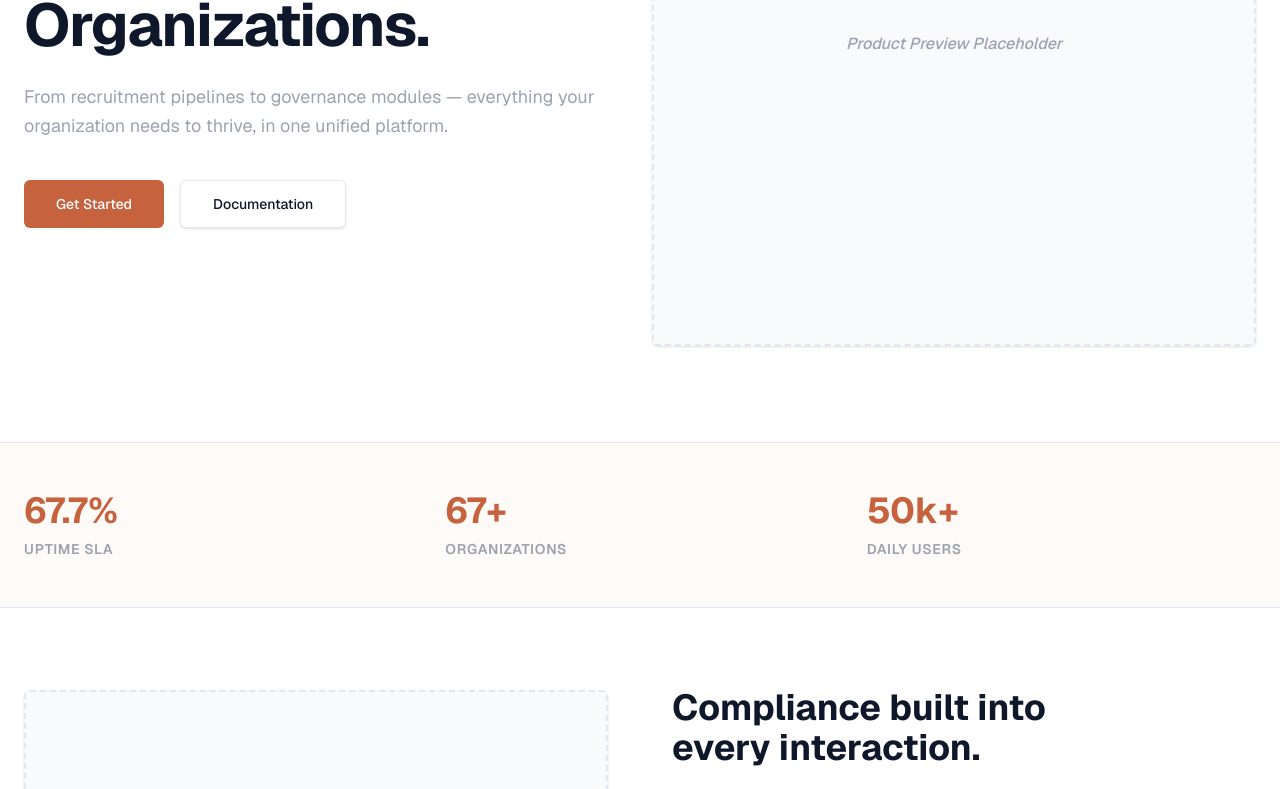
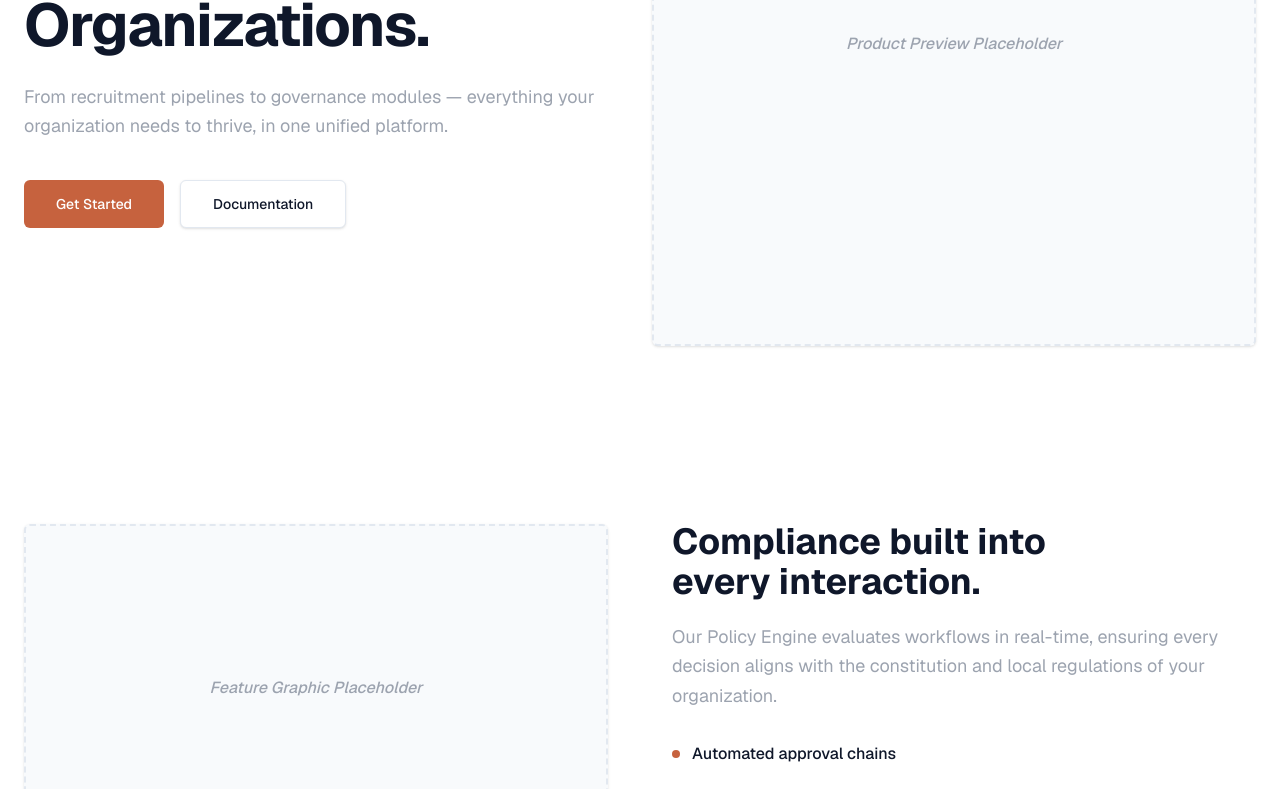
Before and after one commit to kemdav/Salina, a Next.js app: page /landing in a window 1280 px wide. Shown: the part 418-1207 px from the top of the page. Built offline with nearby package versions, Linux system fonts and the light colour scheme.

Commit message:
update: removed stat section
removed stat section because it was unnecessary

```diff
--- a/src/app/(auth)/layout.tsx
+++ b/src/app/(auth)/layout.tsx
@@ -85,7 +85,7 @@ export default function AuthLayout({ children }: { children: ReactNode }) {
         }}>
           <span>© 2026 KIRK LTD. ALL RIGHTS RESERVED.</span>
           <nav style={{ display: 'flex', alignItems: 'center' }}>
-              {[
+            {[
               { label: 'Privacy Policy', href: '/privacy-policy' },
               { label: 'Terms of Service', href: '/terms-of-service' },
               { label: 'Security', href: '/security' },
--- a/src/app/landing/page.tsx
+++ b/src/app/landing/page.tsx
@@ -1,7 +1,7 @@
 'use client';
 
 import Link from 'next/link';
-import { Button } from '@/components/ui/button';
+import { Button } from '@/components/ui/Button';
 import { SalinaLogo } from '@/components/ui/salina-logo';
 
 export default function LandingPage() {
@@ -51,24 +51,6 @@ export default function LandingPage() {
                 </div>
             </section>
 
-            {/* ── Stats Section ── */}
-            <section className="border-y border-border bg-[#fbf5f2]/50">
-                <div className="max-w-[var(--grid-max-width)] mx-auto px-6 py-12 grid grid-cols-1 sm:grid-cols-3 gap-8">
-                    <div className="text-center sm:text-left">
-                        <p className="text-4xl font-bold text-primary font-[family:var(--font-heading)]">67.7%</p>
-                        <p className="text-sm text-[var(--muted)] uppercase tracking-wider mt-2 font-semibold">Uptime SLA</p>
-                    </div>
-                    <div className="text-center sm:text-left">
-                        <p className="text-4xl font-bold text-primary font-[family:var(--font-heading)]">67+</p>
-                        <p className="text-sm text-[var(--muted)] uppercase tracking-wider mt-2 font-semibold">Organizations</p>
-                    </div>
-                    <div className="text-center sm:text-left">
-                        <p className="text-4xl font-bold text-primary font-[family:var(--font-heading)]">50k+</p>
-                        <p className="text-sm text-[var(--muted)] uppercase tracking-wider mt-2 font-semibold">Daily Users</p>
-                    </div>
-                </div>
-            </section>
-
             {/* ── Secondary Content Section ── */}
             <section className="px-6 py-20 max-w-[var(--grid-max-width)] mx-auto w-full grid grid-cols-1 lg:grid-cols-2 gap-16 items-center">
                 <div className="order-2 lg:order-1 aspect-video bg-[#f8fafc] border-2 border-dashed border-border rounded-[var(--radius)] flex items-center justify-center text-[var(--muted)] italic font-medium shadow-sm">
```
